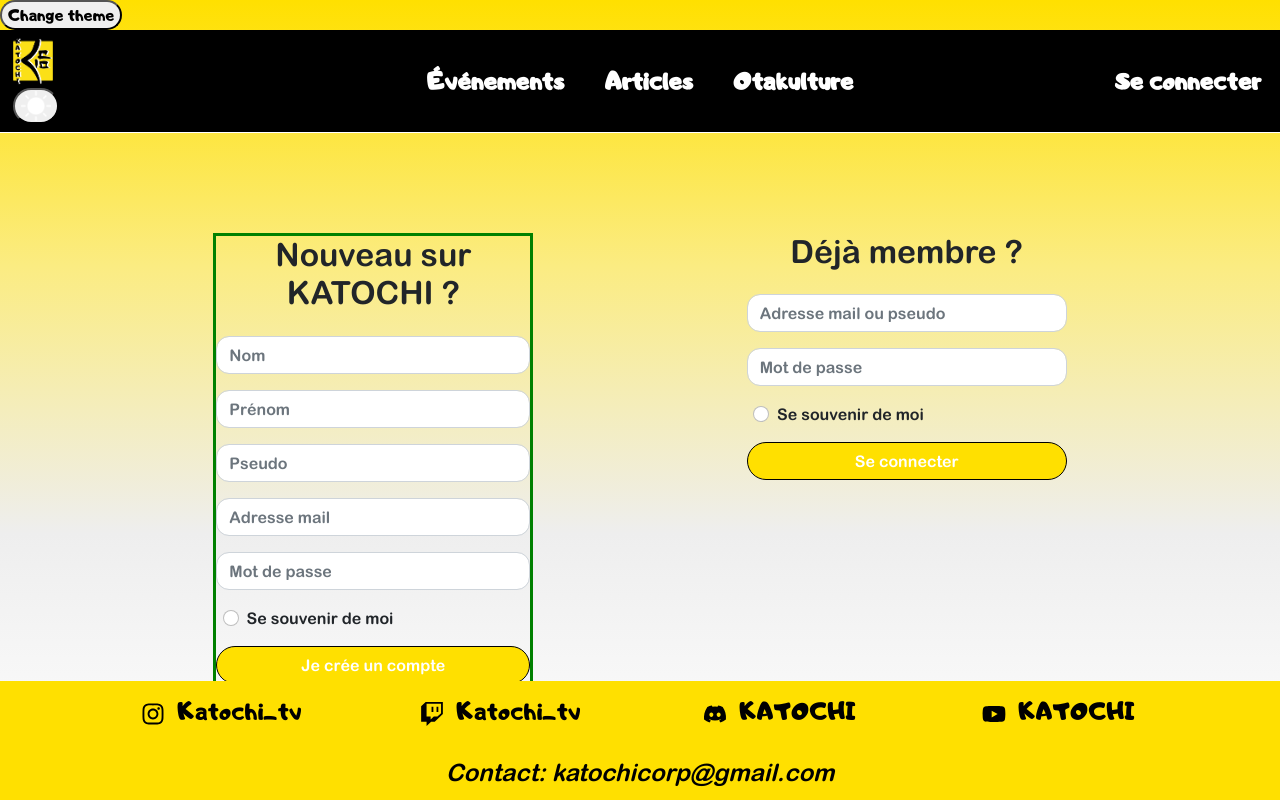
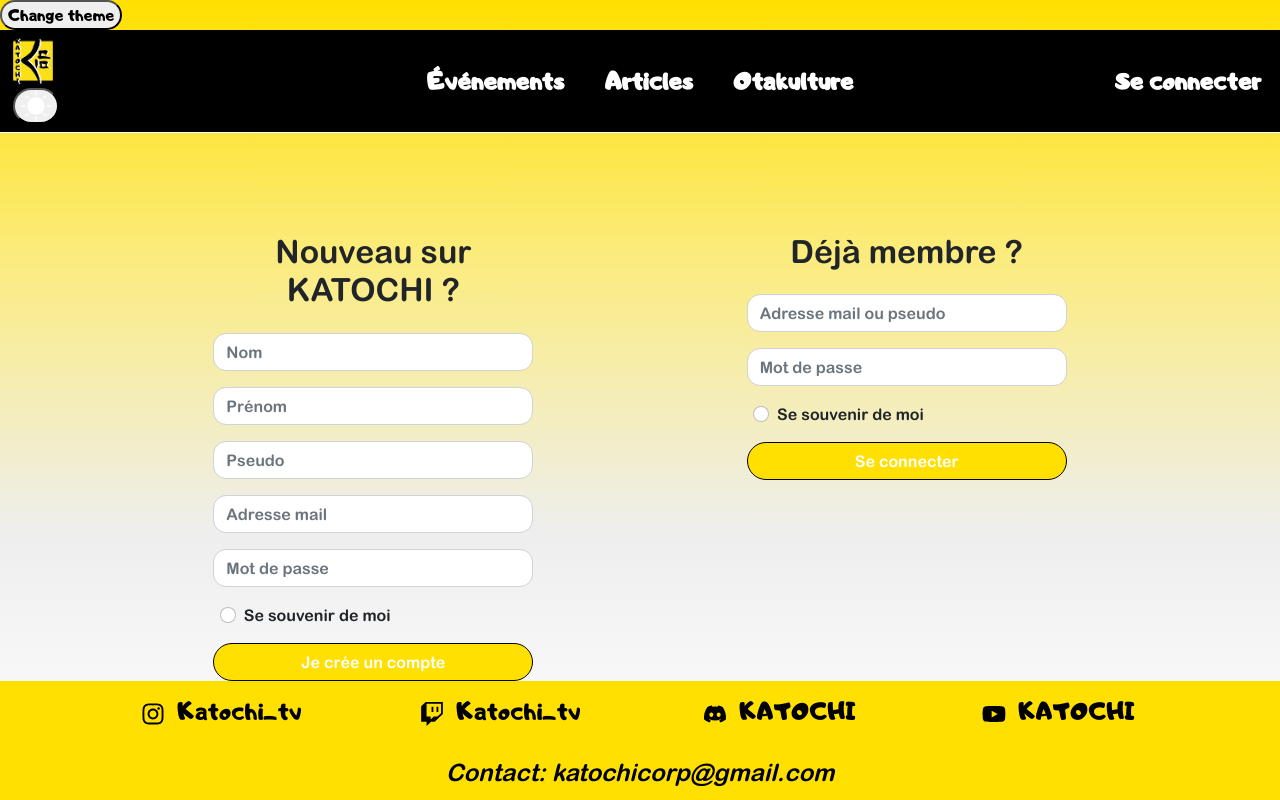
Before and after one commit to Orrigine/Katochi, a React (Create React App) app in the folder katochi/: page /sign in a window 1280 px wide. Built offline with nearby package versions, Linux system fonts and the light colour scheme.

Commit message:
last correct

```diff
--- a/katochi/src/css/sign.css
+++ b/katochi/src/css/sign.css
@@ -28,7 +28,7 @@
 
 .leftt {
     margin-top: 100px !important;
-    border: 3px solid green;
+    /* border: 3px solid green; */
 }
 
 .errorMessage {
```
Also changed, not shown: 2 other files (tests, documents, lock files or other folders).
